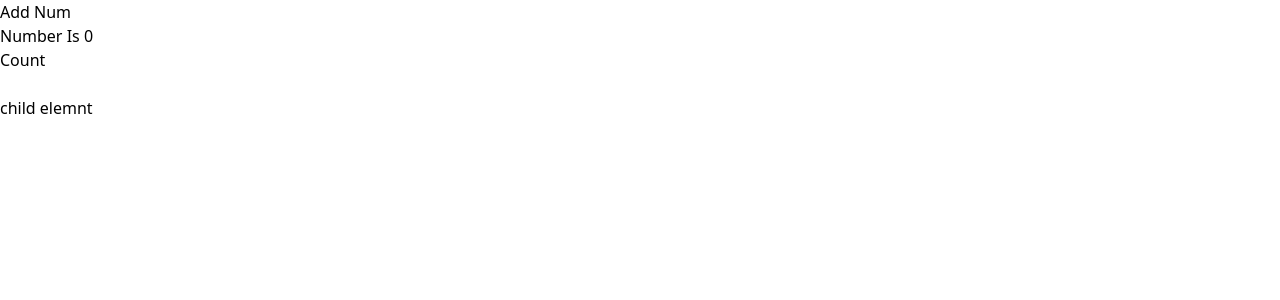
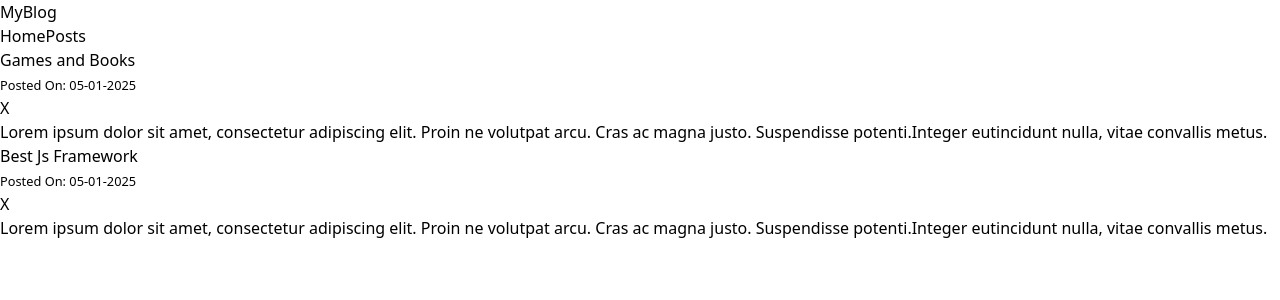
Before and after one commit to QasimMughal05/React-Application, a React (Vite) app: page / in a window 1280 px wide. Shown: the top 300 px of the page. Built offline with nearby package versions, Linux system fonts and the light colour scheme; data requests are answered from the project's data file.

Commit message:
delete,json-server db,layout, react-router and other pages

```diff
--- /dev/null
+++ b/db.json
@@ -0,0 +1,16 @@
+{
+    "posts":[
+        {
+            "title": "Games and Books",
+            "body": " Lorem ipsum dolor sit amet, consectetur adipiscing elit. Proin ne volutpat arcu. Cras ac magna justo. Suspendisse potenti.Integer eutincidunt nulla, vitae convallis metus.",
+            "created_at":"05-01-2025",
+            "id": 1
+        },
+        {
+            "title": "Best Js Framework",
+            "body": " Lorem ipsum dolor sit amet, consectetur adipiscing elit. Proin ne volutpat arcu. Cras ac magna justo. Suspendisse potenti.Integer eutincidunt nulla, vitae convallis metus.",
+            "created_at":"05-01-2025",
+            "id": 2
+        }
+    ]
+}
--- a/package.json
+++ b/package.json
@@ -10,6 +10,7 @@
     "preview": "vite preview"
   },
   "dependencies": {
+    "json-server": "^1.0.0-beta.3",
     "react": "^18.3.1",
     "react-dom": "^18.3.1"
   },
@@ -25,6 +26,7 @@
     "eslint-plugin-react-refresh": "^0.4.16",
     "globals": "^15.14.0",
     "postcss": "^8.4.49",
+    "react-router-dom": "^7.1.1",
     "tailwindcss": "^3.4.17",
     "vite": "^6.0.5"
   }
--- a/src/App.jsx
+++ b/src/App.jsx
@@ -1,50 +1,20 @@
-import {useEffect, useState } from 'react'
-import './App.css'
-import AddNum  from './Components/Addnum';
+import { BrowserRouter, Routes, Route } from "react-router-dom";
+import Layout from "./layouts/Layout";
+import Home from "./Pages/Home";
+import PostCreate from "./Pages/PostCreate";
 
-function App(){
-    const loggedin = false;
-    const greet = "Hello User";
-    const myclass = "text-4xl font-bold";
-    // const num = [23,24,26,78,97];
-    const [count, setCount ] = useState(0);
-    const [num, setNum ] = useState(0);
-
-    const handleAdd = () => {
-      setCount(count + 1);
-
-    };
-
-
-      return (
-        <>
-          <AddNum myStyle = {myclass} handleAdd={handleAdd} count={count}>
-            <h1 className='p-4 bg-red-500'> child elemnt</h1>
-            </AddNum>
-          {/* <h1 className={myclass}>{loggedin ? greet : "Number Is"}</h1> */}
-          {/* <h1 className={myclass}> Number Is {count}</h1>
-          <h1 className={myclass}> Number Is {num}</h1> */}
-
-          {/* <button className='px-4 py-2 bg-blue-500 text-white'
-          onClick={handleClick}> Count</button> */}
-                    {/* <button className='px-4 py-2 bg-blue-500 text-white'
-          onClick={() => setCount(count + 1)}> Count</button>  */}
-          {/* <br/>
-          <br/> */}
-                              {/* <button className='px-4 py-2 bg-blue-500 text-white'
-          onClick={() => setNum(num + 1)}> Add Num</button>  */}
-
-
-          {/* <div className='text-2xl'>
-            {num.map((el) => (
-                <h3 key={el}>{el}</h3>
-            ))}
-
-          </div> */}
-        </>
-      )
+function App () {
+  return(
+      <BrowserRouter>
+        <Routes>
+          <Route path="" element={<Layout/> }>
+            <Route index element={<Home/> }/>
+            <Route path="create" element={<PostCreate/>  }/>
+          </Route>
+        </Routes>
+      </BrowserRouter>
+  )
 
 }
 
-
-export default App
+export default App;
--- /dev/null
+++ b/src/Components/PostItem.jsx
@@ -0,0 +1,23 @@
+const PostItem = ({ posts, handleDelete }) =>  {
+    return(
+        <>
+        {posts.map((post) => (
+            <div key={post.id} className="p-6 border-b">
+                <div className="mb-4 flex justify-between items-start">
+                    <div>
+                        <h2 className="text-bold mb-2 text-lg text-indigo-500">{post.title}</h2>
+                        <small className="text-gray-500 text-xs">Posted On: {post.created_at}</small>
+                    </div>
+                    <button onClick={()=>handleDelete(post.id)}
+                     className="h-6 w-6 text-white bg-red-500 rounded-full">
+                        X
+                    </button>
+                </div>
+                <p>{post.body}</p>
+            </div>
+           ))}
+
+        </>
+    );
+};
+export default PostItem;
--- /dev/null
+++ b/src/Pages/Home.jsx
@@ -0,0 +1,29 @@
+import React, { useEffect, useState } from "react";
+import PostCreate from "./PostCreate";
+import PostItem from "../Components/PostItem";
+
+const Home = () => {
+    const [posts, setposts] = useState([ ]);
+    useEffect(()=>{
+        fetch('http://localhost:3000/posts')
+        .then(res=>res.json())
+        .then(data=>setposts(data))
+    },[])
+
+    const handleDelete = (id)=>{
+
+        setposts(posts.filter((posts) => posts.id !== id))
+        fetch("http://localhost:3000/posts/" + id,{
+            method:"DELETE",
+        });
+
+    }
+
+    return(
+        <>
+       <PostItem posts={posts} handleDelete={handleDelete}/>
+        </>
+    );
+};
+
+export default Home;
--- /dev/null
+++ b/src/Pages/PostCreate.jsx
@@ -0,0 +1,27 @@
+
+const PostCreate = () => {
+    return (
+        <>
+            <h1 className="font-bold text-2xl mb-6">Create Post</h1>
+            <form>
+                <div className="mb-6">
+                    <label>Post Title</label>
+                    <input type="text" className="border-0 outline-0 p-2 ring-1 ring-indigo-400 rounded-lg w-full block
+                    mt-1 focus:ring-2"></input>
+                </div>
+                <div className="mb-8">
+                    <label>Post Content</label>
+                    <textarea className="border-0 outline-0 p-2 ring-1 ring-indigo-400 rounded-lg w-full
+                    block mt-1 focus:ring-2"></textarea>
+                </div>
+                <button className="bg-blue-400 text-white block w-full p-2 rounded-lg hover:bg-indigo-600">
+                    Create
+                </button>
+            </form >
+        </>
+
+    )
+
+}
+
+export default PostCreate;
--- /dev/null
+++ b/src/layouts/Layout.jsx
@@ -0,0 +1,36 @@
+import { Link, Outlet } from "react-router-dom";
+const Layout = () => {
+    return (
+        <>
+            <header className="border-b pb-4">
+                <nav className="flex items-center justify-between">
+                    <h1 className="text-indigo-600 font-bold">MyBlog </h1>
+                    <div>
+                        <Link
+                            className="px-3 py-1 rounded-md hover:bg-indigo-600 hover:text-white"
+                            to="/">
+                            Home
+                        </Link>
+                        {/* <Link
+                             className="px-3 py-1 rounded-md hover:bg-indigo-600 hover:text-white"
+                             to="">
+                            My Blogs
+                        </Link> */}
+                        <Link
+                             className="px-3 py-1 rounded-md hover:bg-indigo-600 hover:text-white"
+                             to="/create">
+                            Posts
+                        </Link>
+                    </div>
+                </nav>
+            </header>
+
+            <main className="py-8 py-12">
+                <Outlet/>
+            </main>
+        </>
+    )
+
+}
+
+export default Layout;
```
Also changed, not shown: 1 other file (tests, documents, lock files or other folders).
